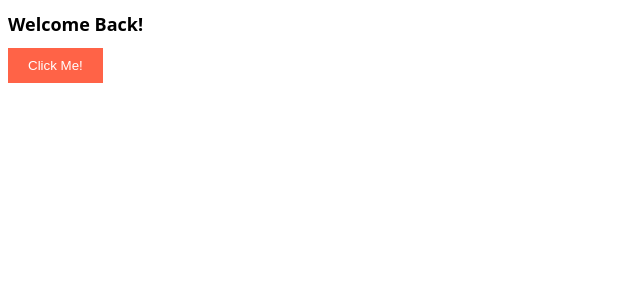
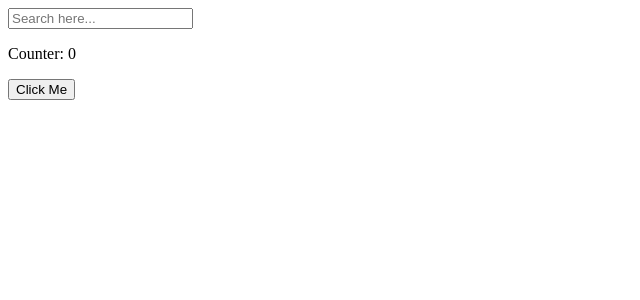
Before and after one commit to dayoungMM/react_movie_web, a React (Create React App) app in the folder react-for-beginners/: page / in a window 1280 px wide. Shown: the top 300 px of the page, without its empty margins (0-640 px from the left). Built offline with nearby package versions, Linux system fonts and the light colour scheme.

Commit message:
useEffect

```diff
--- a/react-for-beginners/src/App.js
+++ b/react-for-beginners/src/App.js
@@ -1,11 +1,40 @@
 import Button from './Button';
 import styles from './App.module.css';
+import { useState, useEffect } from 'react';
 
 function App() {
+  const [counter, setConter] = useState(0);
+  const [keyword, setKeyword] = useState("");
+  const onClick = () => setConter((prev) => prev + 1);
+  const onChange = (event) => setKeyword(event.target.value);
+  console.log('i run all the time');
+  const iRunOnlyOnce = () => {
+    console.log('I run only once');
+  };
+  useEffect(iRunOnlyOnce, []);
+  useEffect(() => {
+    if (keyword !== "" && keyword.length > 5) {
+      console.log('I run when keyword changes', keyword);
+    }
+
+  }, [keyword]);
+  useEffect(() => {
+    if (keyword !== "" && keyword.length > 5) {
+      console.log('I run when keyword changes', keyword);
+    }
+
+  }, [keyword]);
   return (
     <div className="App">
-      <h1 className={styles.title}>Welcome Back!</h1>
-      <Button text="Click Me!" />
+      <input
+       type="text"
+       placeholder='Search here...'
+       value={keyword}
+       onChange={onChange}
+       />
+      <p>Counter: {counter}</p>
+      <button onClick={onClick}>Click Me</button>
+      {/* <Button text="Click Me!" on /> */}
     </div>
   );
 }
```
